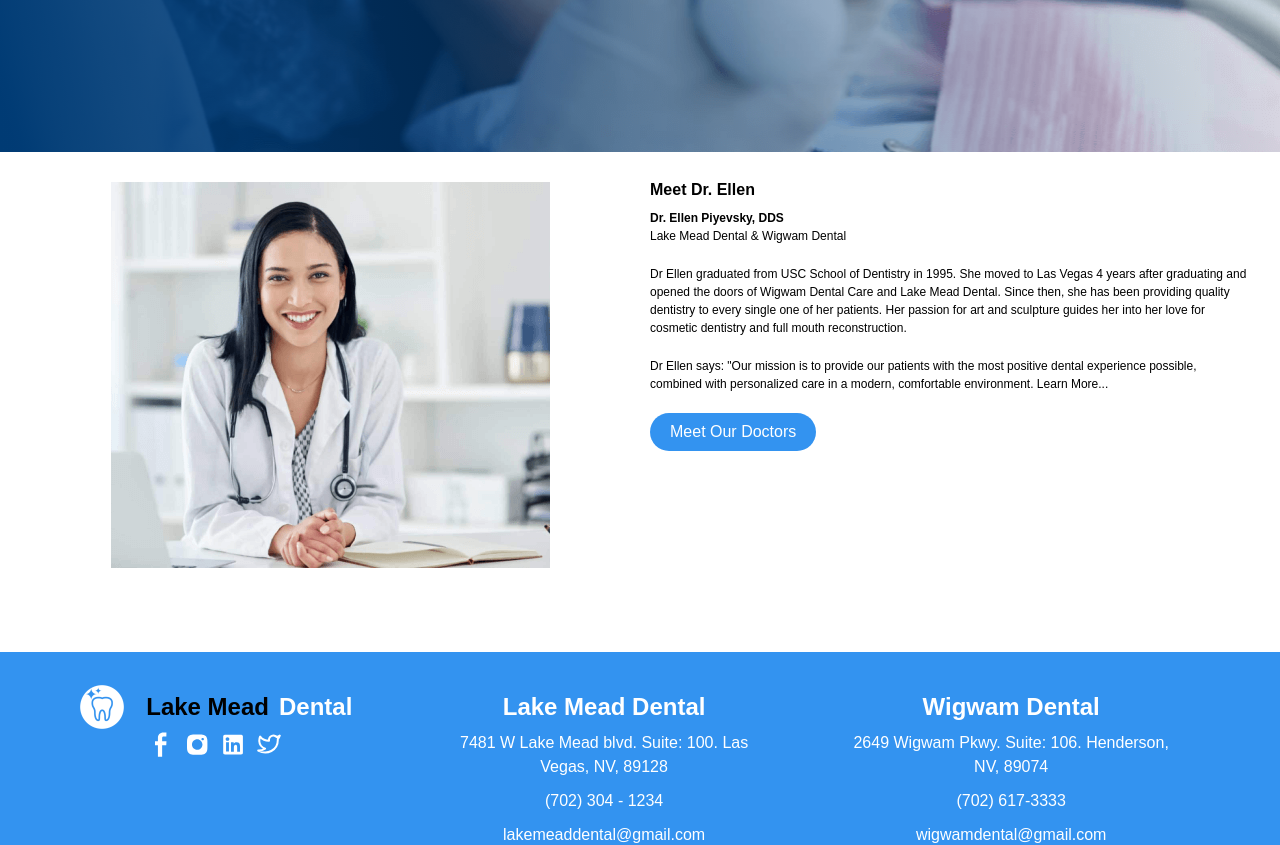
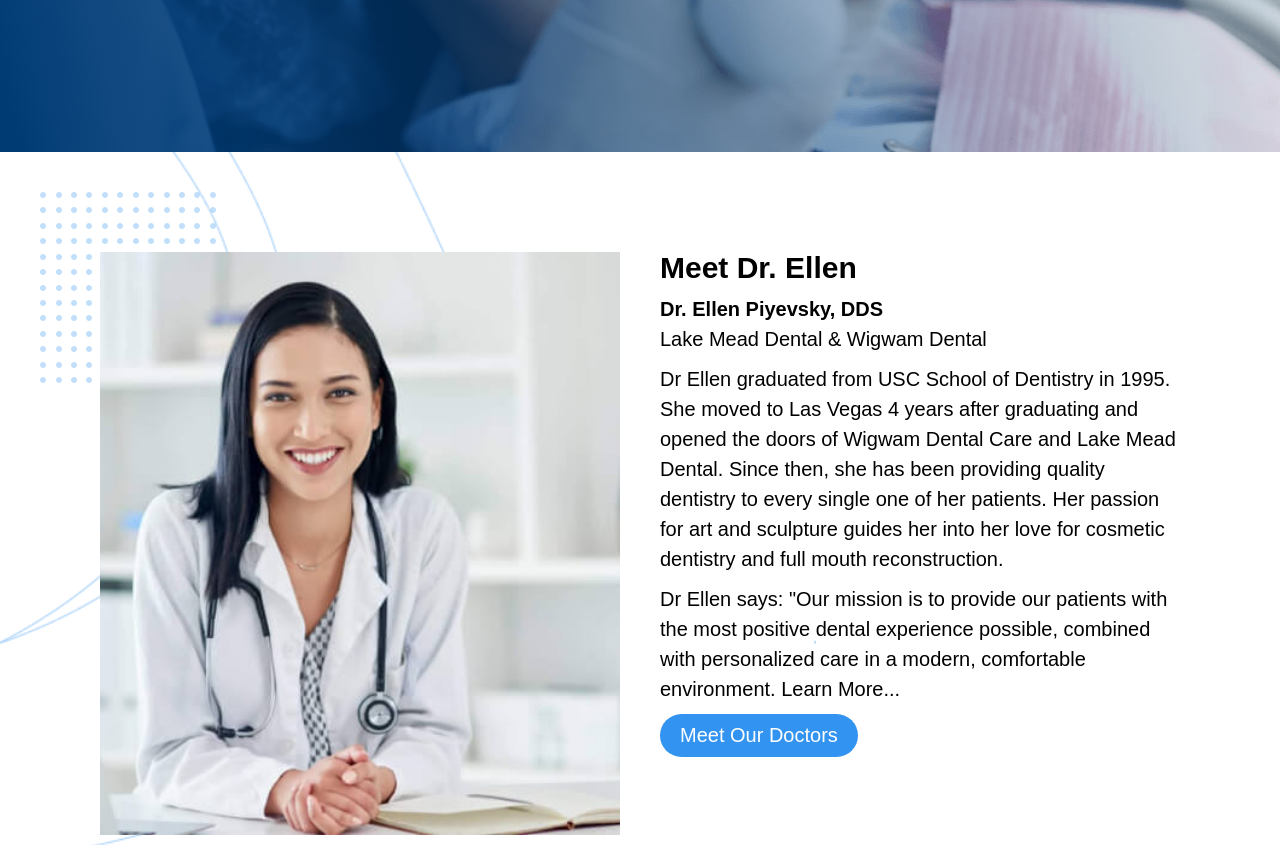
Before and after one commit to idenispankov/lake_mead_dental_next_js, a Next.js app: page / in a window 1280 px wide. Shown: the part 658-1503 px from the top of the page. Built offline with nearby package versions, Linux system fonts and the light colour scheme.

Commit message:
meet the doctor section complete - fully responsive

```diff
--- a/components/MeetDoctor.js
+++ b/components/MeetDoctor.js
@@ -27,8 +27,14 @@ export default function MeetDoctor() {
           positive dental experience possible, combined with personalized care
           in a modern, comfortable environment. Learn More...
         </p>
-        <Button linkTo='meet-the-doctors' buttonText='Meet Our Doctors' />
+        <Button
+          linkTo='meet-the-doctors'
+          buttonText='Meet Our Doctors'
+          customButtonStyles={styles.button}
+        />
       </div>
+      <div className={styles.lines}></div>
+      <div className={styles.dotes}></div>
     </section>
   );
 }
--- a/styles/MeetDoctor.module.css
+++ b/styles/MeetDoctor.module.css
@@ -1,8 +1,8 @@
 .section {
   max-width: 1600px;
   margin: 0 auto;
-  min-height: 500px;
   padding: 30px;
+  position: relative;
 }
 
 .section__image {
@@ -22,7 +22,7 @@
 
 .section__text {
   font-size: 12px;
-  line-height: 18px;
+  line-height: 150%;
   margin-bottom: 20px;
 }
 
@@ -33,6 +33,10 @@
 
 .section__text:last-child {
   margin-bottom: 0;
+}
+
+.button {
+  font-size: 12px;
 }
 
 @media screen and (min-width: 450px) {
@@ -47,9 +51,72 @@
     padding: 30px;
     display: grid;
     grid-template-columns: repeat(2, 1fr);
+    grid-template-rows: auto;
     gap: 20px;
   }
   .section__image {
     margin-bottom: 0;
+    height: 386px;
+  }
+  .section__heading {
+    font-weight: bold;
+    font-size: 24px;
+    line-height: 106.5%;
+    margin-bottom: 10px;
   }
 }
+
+@media screen and (min-width: 1024px) {
+  .section {
+    padding: 80px 100px;
+    gap: 25px;
+  }
+  .section__heading {
+    font-size: 30px;
+  }
+  .section__text {
+    font-size: 14px;
+    margin-bottom: 10px;
+  }
+  .lines {
+    background: url('../public/images/round_lines_doctor.svg');
+    position: absolute;
+    width: 816px;
+    height: 712px;
+    top: 0;
+    left: 0;
+    z-index: -1;
+  }
+  .dotes {
+    background: url('../public/images/dots_doctor.svg');
+    position: absolute;
+    width: 176px;
+    height: 191px;
+    top: 40px;
+    left: 40px;
+    z-index: -1;
+  }
+}
+
+@media screen and (min-width: 1280px) {
+  .section {
+    padding: 100px;
+    display: grid;
+    grid-template-columns: repeat(2, 1fr);
+    gap: 40px;
+  }
+  .section__image {
+    background: url('../public/images/doctor_ellen_desktop.jpg') no-repeat
+      center center/cover;
+    height: 583px;
+  }
+  .section__heading {
+    font-size: 30px;
+  }
+  .section__text {
+    font-size: 20px;
+  }
+  .button {
+    font-size: 20px;
+  }
+}
--- a/styles/Navbar.module.css
+++ b/styles/Navbar.module.css
@@ -12,6 +12,7 @@
   right: 0;
   display: flex;
   align-items: center;
+  border-bottom: 1px solid #333;
 }
 
 .navbar__container {
```
Also changed, not shown: public/images/doctor_ellen_desktop.jpg (added).
